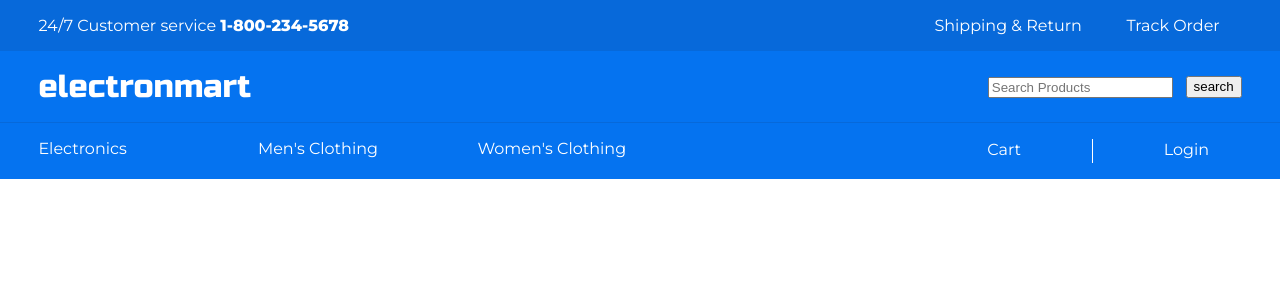
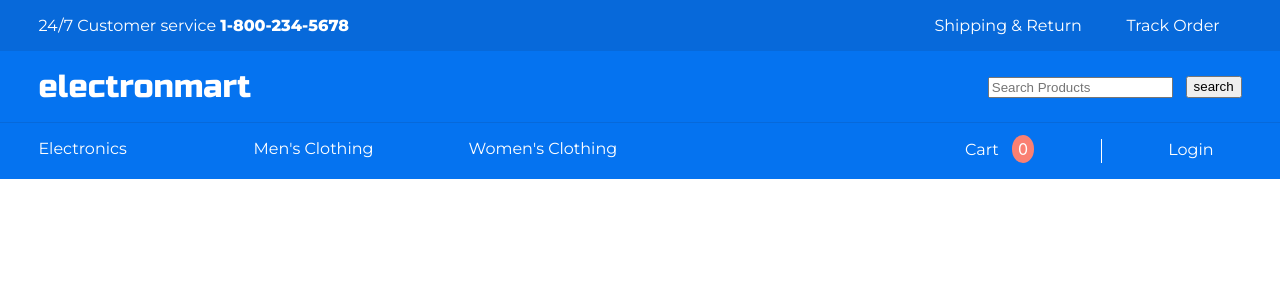
Before and after one commit to JaegerDanger2022/electron_mart, a React (Create React App) app: page /cart in a window 1280 px wide. Shown: the top 300 px of the page. Built offline with nearby package versions, Linux system fonts and the light colour scheme.

Commit message:
Implemented add tot cart functionality

```diff
--- a/src/App.css
+++ b/src/App.css
@@ -80,6 +80,13 @@
   padding-top: 2vh;
   padding-bottom: 2vh;
 }
+.cartTotal {
+  border-radius: 50%;
+  padding: 0.5vh 0.5vw 0.5vh 0.5vw;
+  color: white;
+  background-color: salmon;
+  margin-left: 1vw;
+}
 
 .categories_and_cart {
   display: grid;
@@ -161,19 +168,41 @@
 }
 /* Product Item Card*/
 .productItemCard {
+  position: relative;
   display: grid;
   grid-template-areas:
     "image"
     "title"
     "price";
+  width: 300px;
 }
+.addToCart {
+  position: absolute;
+  top: 10px;
+  right: 10px;
+  z-index: 2;
+  background-color: #e7da1e;
+  padding: 8px;
+  border-radius: 4px;
+}
+.productItemCard:hover {
+  border: none;
+  border-radius: 3vw;
+  box-shadow: 0 2px 40px #0573f0;
+  width: 330px;
+}
+
 .productItemImage {
   grid-area: image;
 }
 .productItemTitle {
   grid-area: title;
+  padding-left: 2vw;
   width: 300px;
 }
+
 .productItemPrice {
   grid-area: price;
+  padding-left: 2vw;
+  color: #0573f0;
 }
--- a/src/App.js
+++ b/src/App.js
@@ -7,10 +7,12 @@ import { NavBar } from "./components/NavBar";
 import { QueryClient, QueryClientProvider } from "react-query";
 import { ReactQueryDevtools } from "react-query/devtools";
 import { WomenClothing } from "./pages/WomenClothing";
+import { CartProvider } from "./components/util/useAddToCart";
 
 const queryClient = new QueryClient();
 function App() {
   return (
+    <CartProvider>
       <QueryClientProvider client={queryClient}>
         <div className="App">
           <NavBar />
@@ -32,6 +34,7 @@ function App() {
           <ReactQueryDevtools initialIsOpen={false} />
         </div>
       </QueryClientProvider>
+    </CartProvider>
   );
 }
 
--- a/src/components/LowerMenuBanner.js
+++ b/src/components/LowerMenuBanner.js
@@ -1,7 +1,9 @@
 import React from "react";
 import { NavLink } from "react-router-dom";
+import { useAddToCart } from "./util/useAddToCart";
 
 export const LowerMenuBanner = () => {
+  const cartTotal = useAddToCart();
   return (
     <div className="lowerBanner">
       <div className="categories_and_cart">
@@ -15,6 +17,7 @@ export const LowerMenuBanner = () => {
         <div className="cart_and_login">
           <div className="cart">
             <NavLink>Cart</NavLink>
+            <span className="cartTotal">{cartTotal.cartCount}</span>
           </div>
           <div className="cart_vertical_line"></div>
           <div className="login">
--- a/src/components/productsPage/ProductItem.js
+++ b/src/components/productsPage/ProductItem.js
@@ -1,6 +1,13 @@
-import React from "react";
+import React, { useState } from "react";
+import { useAddToCart } from "../util/useAddToCart";
 
 export const ProductItem = ({ productImage, productTitle, productPrice }) => {
+  const [count, setCount] = useState(0);
+  const addToCartHook = useAddToCart();
+  const handleAddToCart = () => {
+    addToCartHook.addToCart(count + 1);
+    setCount(count + 1);
+  };
   const backgroundStyle = {
     backgroundImage: `url(${productImage})`,
     backgroundSize: "contain",
@@ -12,8 +19,11 @@ export const ProductItem = ({ productImage, productTitle, productPrice }) => {
   return (
     <div className="productItemCard">
       <div className="productItemImage" style={backgroundStyle}></div>
+      <div className="addToCart" onClick={handleAddToCart}>
+        Add To Cart
+      </div>
       <div className="productItemTitle">{productTitle}</div>
-      <div className="productItemPrice">{productPrice}</div>
+      <div className="productItemPrice">${productPrice}</div>
     </div>
   );
 };
--- /dev/null
+++ b/src/components/util/useAddToCart.js
@@ -0,0 +1,25 @@
+import React, { createContext, useContext, useState } from "react";
+
+const CartContext = createContext();
+export const CartProvider = ({ children }) => {
+  const [cartCount, setCartCount] = useState(0);
+  const [cartItemName, setCartItemName] = useState([]);
+
+  const addToCart = (count) => {
+    setCartCount(count);
+  };
+
+  return (
+    <div>
+      <CartContext.Provider
+        value={{ cartCount, cartItemName, addToCart, setCartItemName }}
+      >
+        {children}
+      </CartContext.Provider>
+    </div>
+  );
+};
+
+export const useAddToCart = () => {
+  return useContext(CartContext);
+};
--- a/src/pages/Home.js
+++ b/src/pages/Home.js
@@ -1,5 +1,4 @@
 import React from "react";
-import { NavBar } from "../components/NavBar";
 
 export const Home = () => {
   return <div className="home">home</div>;
```
Lines whose indentation alone changed are shown as unchanged.
